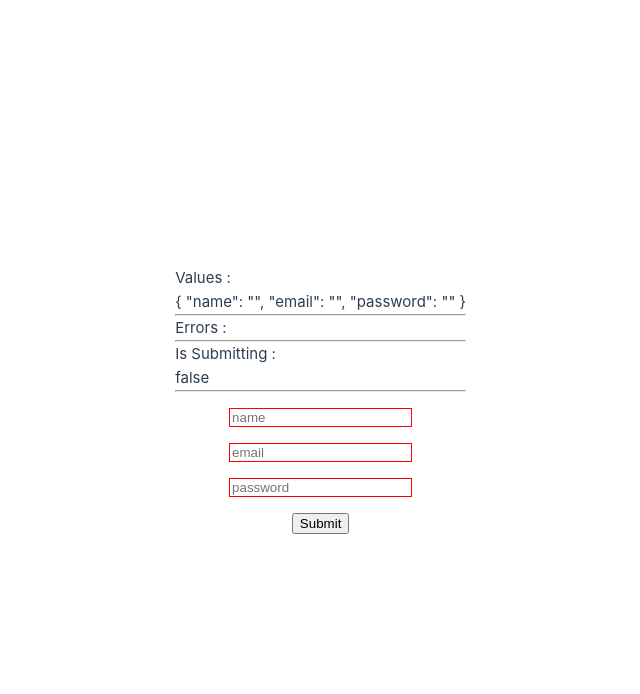
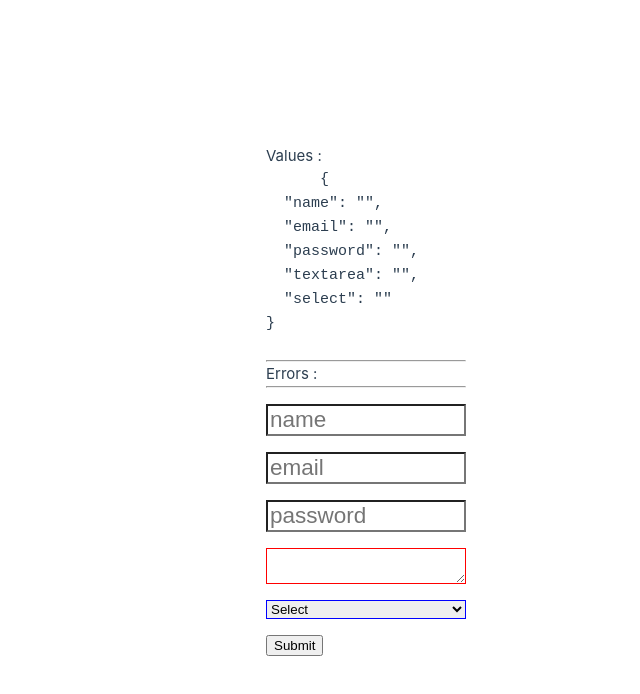
Before and after one commit to SylvainBoudacher/ControleVueJSKarl, a Vue app: page / in a window 1280 px wide. Shown: the top 694 px of the page, without its empty margins (174-814 px from the left). Built offline with nearby package versions, Linux system fonts and the light colour scheme.

Commit message:
add another input

```diff
--- a/src/components/Field.vue
+++ b/src/components/Field.vue
@@ -28,14 +28,22 @@ const { values, inputUpdated } = inject("values");
 
 <style scoped>
 input {
-  border: 1px solid red;
+  background: 0;
+  outline: none;
+  width: 60vw;
+  max-width: 200px;
+  font-size: 1.5em;
 }
 
 textarea {
   border: 1px solid red;
+  width: 60vw;
+  max-width: 200px;
 }
 
 select {
-  border: 1px solid red;
+  width: 60vw;
+  max-width: 200px;
+  border: 1px solid blue;
 }
 </style>
--- a/src/components/Formik.vue
+++ b/src/components/Formik.vue
@@ -21,12 +21,12 @@ const values = reactive(props.initialValues);
 const errors = reactive({});
 const isSubmitting = ref(false);
 
+// Injectables
 const inputUpdated = (id, value) => {
   values[id] = value;
 };
 
 provide("values", { values, inputUpdated });
-provide("errors", { errors });
 
 // Methods
 const toggleSubmit = (value) => (isSubmitting.value = value);
@@ -37,7 +37,6 @@ const handleSubmit = (e) => {
   const potentialErrors = props.validate(values);
 
   if (Object.keys(potentialErrors).length > 0) {
-    isSubmitting.value = false;
     for (const [key, value] of Object.entries(potentialErrors)) {
       errors[key] = value;
     }
@@ -54,15 +53,15 @@ const handleSubmit = (e) => {
   <form @submit.prevent="handleSubmit">
     <div>
       <p>Values :</p>
+      <pre>
       {{ values }}
+    </pre
+      >
       <hr />
       <p>Errors :</p>
       <ul>
         <li v-for="(error, field) in errors" :key="field">{{ error }}</li>
       </ul>
-      <hr />
-      <p>Is Submitting :</p>
-      {{ isSubmitting }}
       <hr />
     </div>
     <slot :values="values" :errors="errors" :isSubmitting="isSubmitting" />
--- a/src/components/HelloWorld.vue
+++ b/src/components/HelloWorld.vue
@@ -6,6 +6,8 @@ const initialValues = {
   name: "",
   email: "",
   password: "",
+  textarea: "",
+  select: "",
 };
 
 const onSubmit = (values) => {
@@ -32,6 +34,14 @@ const validateValues = (values) => {
     errors.password = "Password must be at least 6 characters";
     break password;
   }
+  textarea: if (!values.textarea) {
+    errors.textarea = "Textarea is required";
+    break textarea;
+  }
+  select: if (!values.select) {
+    errors.select = "Select is required";
+    break select;
+  }
   return errors;
 };
 </script>
@@ -51,42 +61,25 @@ const validateValues = (values) => {
         label="password"
         placeholder="password"
       />
+      <Field name="textarea" as="textarea" label="textarea" />
+      <Field name="select" as="select" label="select">
+        <option value="">Select</option>
+        <option value="1">1</option>
+        <option value="2">2</option>
+        <option value="3">3</option>
+      </Field>
       <button type="submit">Submit</button>
     </div>
   </Formik>
 </template>
 
 <style>
-@media (min-width: 1024px) {
-  .greetings h1,
-  .greetings h3 {
-    text-align: left;
-  }
-}
-
-.greetings {
-  text-align: center;
-  margin-bottom: 2rem;
-}
-
-.form {
-  display: flex;
-  flex-direction: column;
-  align-items: center;
-}
-
-.form__group {
-  display: flex;
-  flex-direction: column;
-  align-items: center;
-  margin-bottom: 1rem;
-}
-
 .main {
   display: flex;
   flex-direction: column;
-  align-items: center;
+  align-items: flex-start;
   gap: 1rem;
   padding-top: 1rem;
+  width: 100%;
 }
 </style>
```
